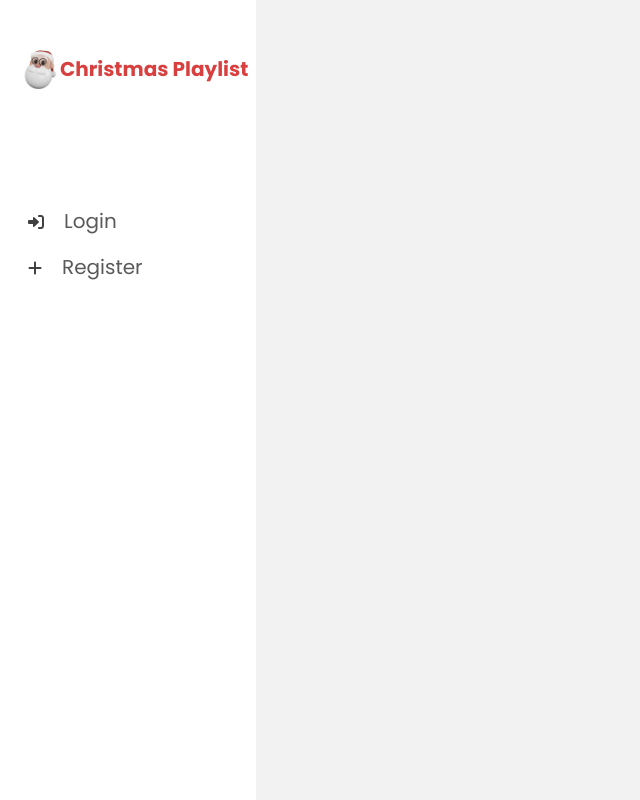
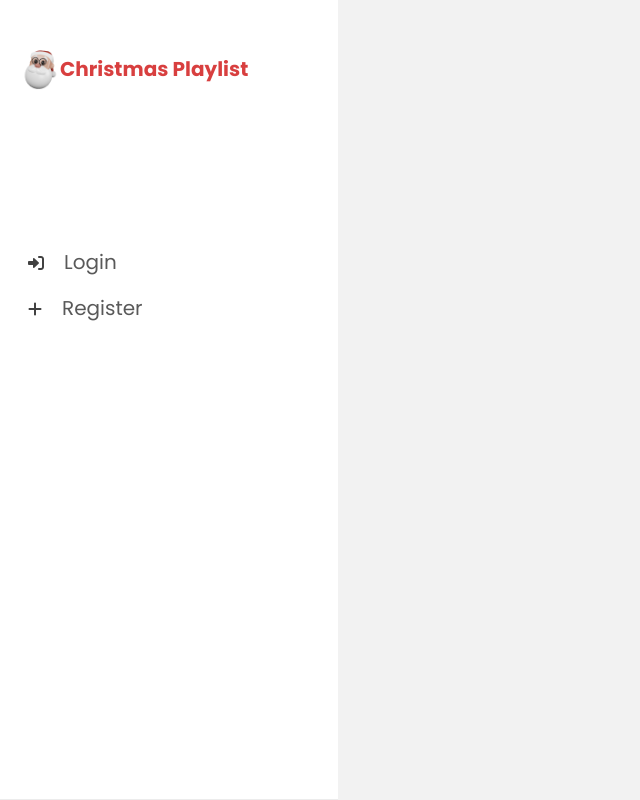
Before and after one commit to ljsunny/react-final-project, a React (Create React App) app: page / in a window 1280 px wide. Shown: the whole page, without its empty margins (0-640 px from the left). Built offline with nearby package versions, Linux system fonts and the light colour scheme; no server answers.

Commit message:
fix Navbar

```diff
--- a/src/css/main.css
+++ b/src/css/main.css
@@ -8,12 +8,15 @@
   /* border: solid 1px blue; */
 }
 body {
-  height: 100vh;
+  min-height: 100vh;
   background-color: #f2f2f2;
 }
+
 /*navigation*/
 #navbarNav {
   transition: height 0.3s ease, opacity 0.3s ease;
+  background-color: white;
+  border-bottom: 1px solid #ececec;
 }
 .navbar-collapse.collapsing {
   height: 0;
@@ -33,6 +36,7 @@ body {
   position: relative;
   z-index: 1;
   display: flex;
+  width:100%;
 }
 .navbar {
   margin-bottom: 0;
@@ -275,6 +279,9 @@ input[type="file"] {
 /***********************/
 /* DESKTOP（992px以上） */
 @media (min-width: 992px) {
+  .nav-wrap {
+    width: 338px;
+  }
   .navbar-toggler {
     display: none;
   }
@@ -305,13 +312,12 @@ input[type="file"] {
   }
 
   #navbarNav {
-    width: 20%;
     background-color: white;
     display: flex;
     flex-direction: column;
     justify-content: flex-start;
-    width: calc(100vw * 0.2);
-    height: 100vh;
+    min-height:100vh;
+    height: 100%;
   }
   .loginForm {
     width: 80%;
@@ -327,8 +333,7 @@ input[type="file"] {
     flex: 1;
     display: flex;
     flex-direction: column;
-    width: 80%;
-    margin-left: calc(100vw * 0.2);
+    width: calc(100vw - 338px);
   }
 
   .modal-content {
--- a/src/pages/Master.js
+++ b/src/pages/Master.js
@@ -3,7 +3,7 @@ import Navbar from "./Navbar";
 
 export default function Master({isLogin}){
     return(
-        <div className="d-flex flex-column" style={{backgroundColor:'#f2f2f2'}}>
+        <div className="d-flex flex-column flex-lg-row" style={{backgroundColor:'#f2f2f2'}}>
             <Navbar isLogin={isLogin}/>
             <div className="content-area">
             <Outlet/>
--- a/src/pages/playlist/PlayList.js
+++ b/src/pages/playlist/PlayList.js
@@ -28,10 +28,9 @@ export default function PlayList({musics, isProfile = false}) {
             <tr>
               <th></th>
               <th>title</th>
-              <th>artist</th>
               <th>duration</th>
             </tr>
-          </thead> */}
+          </thead>
           <tbody>
             {musics.map((music) => {
               return (
```
